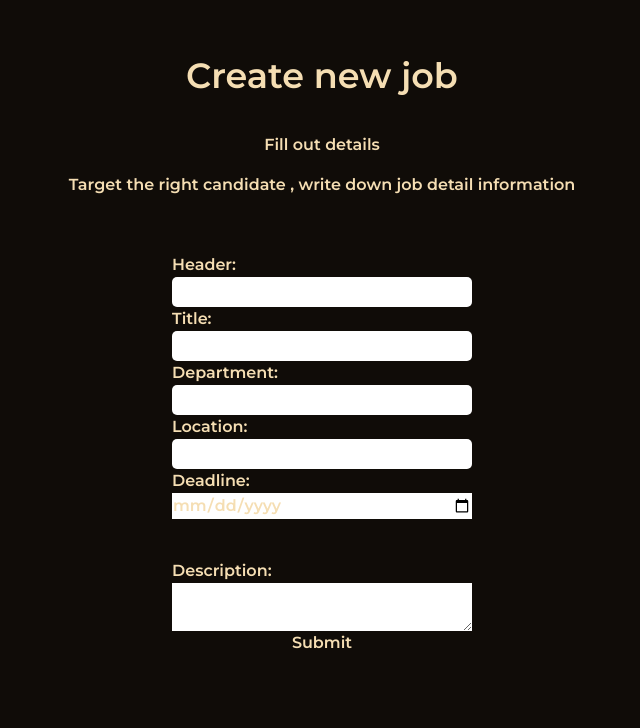
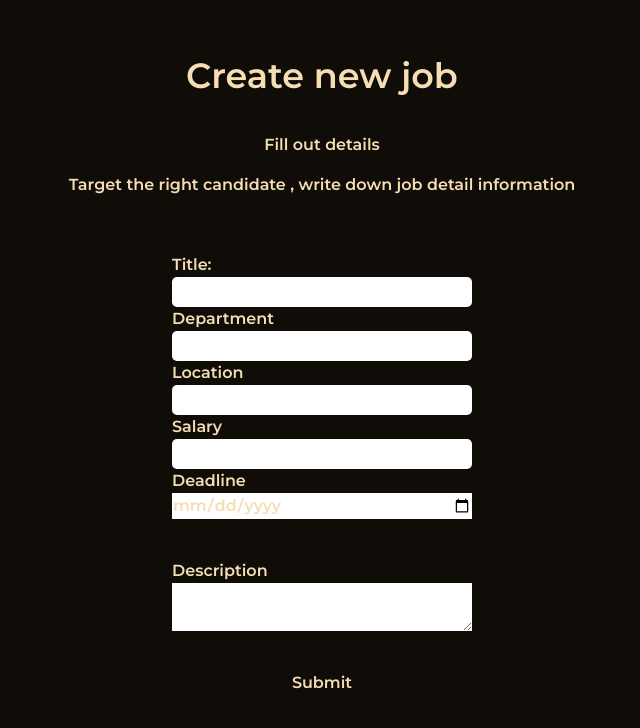
Before and after one commit to juwoncaleb/BABYLON, a Next.js app: page /new in a window 1280 px wide. Shown: the top 728 px of the page, without its empty margins (318-958 px from the left). Built offline with nearby package versions, Linux system fonts and the light colour scheme.

Commit message:
created api for job creation

```diff
--- a/Model/Job.js
+++ b/Model/Job.js
@@ -1,37 +1,29 @@
 import { Schema, model, models } from "mongoose"
 
   const jobSchema = new Schema({
-    category: {
+    Title: {
       type: String
     },
-    subCategory: {
+    Department: {
       type: String
     },
-    description: {
+    Location: {
       type: String
     },
-    name: {
-      type: String,
+    Salary: {
+      type: Number,
       required: true,
       maxlength: 60,
     },
-    price: {
-      type: Number,
+    Deadline: {
+      type: String,
       maxlength: 60,
     },
-    images: {
-      type: String,
-      maxlength: 200
-    },
-    stocks: {
-      type: Number,
-    },
-
-    totalPrice: {
-      type: Number
+    Description:{
+        type: String,
+      maxlength: 60,
     }
   },
-    { timestamps: true }
 
   )
   const Job = models.Job || model('Job', jobSchema)
--- a/pages/new/index.js
+++ b/pages/new/index.js
@@ -1,8 +1,13 @@
-import React from 'react'
+import React,{useState} from 'react'
 import Link from 'next/link'
 
 export default function job() {
+  const [stocks, setStocks] = useState('')
+  let j = typeof(stocks)
+  console.log(j);
+
   return (
+
     <div className='joob'>
       <div className='newJob'>
         <p className='createJob  '>Create new job</p>
@@ -14,29 +19,31 @@ export default function job() {
 
         <div className='formInput flex justify-center mt-14'>
           <form className='grid '>
-            <div className='grid widOfJob'>
-              <label for="header">Header:</label>
-              <input type="text" id="header" name="header" />
-            </div>
+
             <div className='grid'>
               <label for="title">Title:</label>
               <input type="text" id="title" name="title" />
             </div>
             <div className='grid'>
-              <label for="department">Department:</label>
+              <label for="department">Department</label>
               <input type="text" id="department" name="department" />
             </div>
             <div className='grid'>
-              <label for="location">Location:</label>
+              <label for="location">Location</label>
               <input type="text" id="location" name="location" />
             </div>
             <div className='grid'>
-              <label for="deadline mb-10">Deadline:</label>
-              <input type="date" id="deadline" name="deadline" />
+              <label for="location">Salary</label>
+              <input type="text" id="location" name="location" />
+            </div>
+
+            <div className='grid'>
+              <label for="deadline mb-10">Deadline</label>
+              <input value={stocks} onChange={(e) => setStocks(e.target.value)} type="date" id="deadline" name="deadline" />
             </div>
             <div className='grid mt-10'>
-              <label for="description">Description:</label>
-              <textarea id="description" name="description"></textarea>
+              <label for="description">Description</label>
+              <textarea className='mb-10' id="description" name="description"></textarea>
             </div>
             <button type="submit mt-20 mb-10">Submit</button>
           </form>
```
Also changed, not shown: 1 other file (tests, documents, lock files or other folders).
